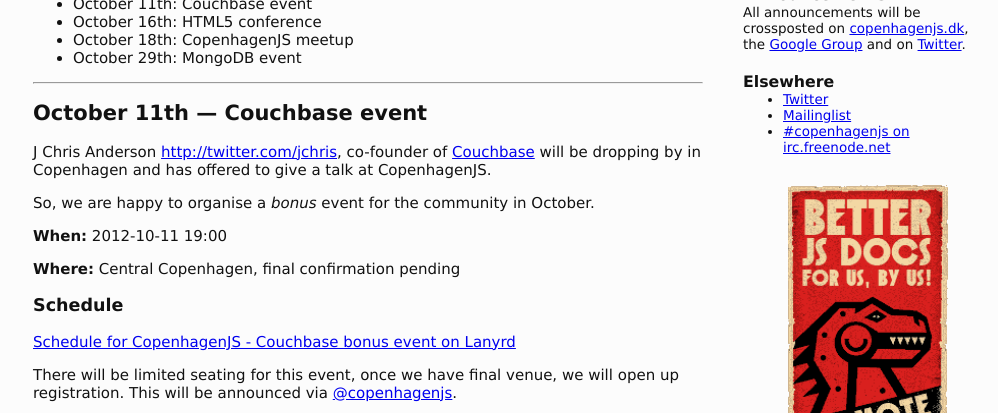
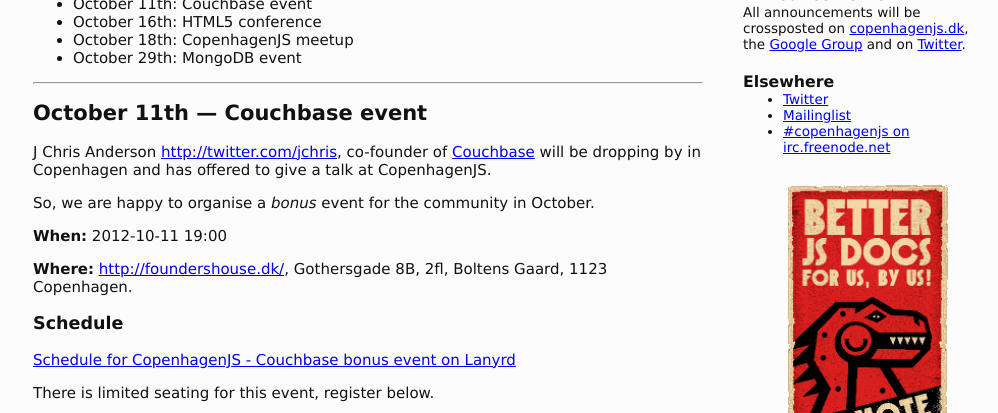
Before and after one commit to copenhagenjs/copenhagenjs.dk, a Jekyll site: the page built from _posts/2012-09-26-october-busy-month.md, in a window 1280 px wide and 900 px high, scrolled down 365 px, cut to the strip 0-413 px from the top of the window. Shown: the whole strip, without its empty margins (127-1125 px from the left). Built offline with Jekyll 4.4.1, drawn with Linux system fonts in a browser that asks for light colours; Markdown is read by kramdown in place of the engine named in the settings; a script that is not in the unit is left out.

Commit message:
Added Founders House as venue for Oct 11

```diff
--- a/_posts/2012-09-26-october-busy-month.md
+++ b/_posts/2012-09-26-october-busy-month.md
@@ -28,7 +28,7 @@ So, we are happy to organise a *bonus* event for the community in October.
 
 **When:** 2012-10-11 19:00
 
-**Where:** Central Copenhagen, final confirmation pending
+**Where:** [http://foundershouse.dk/](Founders House), Gothersgade 8B, 2fl, Boltens Gaard, 1123 Copenhagen.
 
 
 ### Schedule
@@ -41,7 +41,7 @@ So, we are happy to organise a *bonus* event for the community in October.
     </a>
 </div>
 
-There will be limited seating for this event, once we have final venue, we will open up registration. This will be announced via [@copenhagenjs](http://twitter.com/copenhagenjs).
+There is limited seating for this event, register below.
 
 <iframe src="http://www.eventbrite.com/tickets-external?eid=4459081232&ref=etckt" frameborder="0" height="192" width="100%" vspace="0" hspace="0" marginheight="5" marginwidth="5" scrolling="auto" allowtransparency="true"></iframe>
 
```
